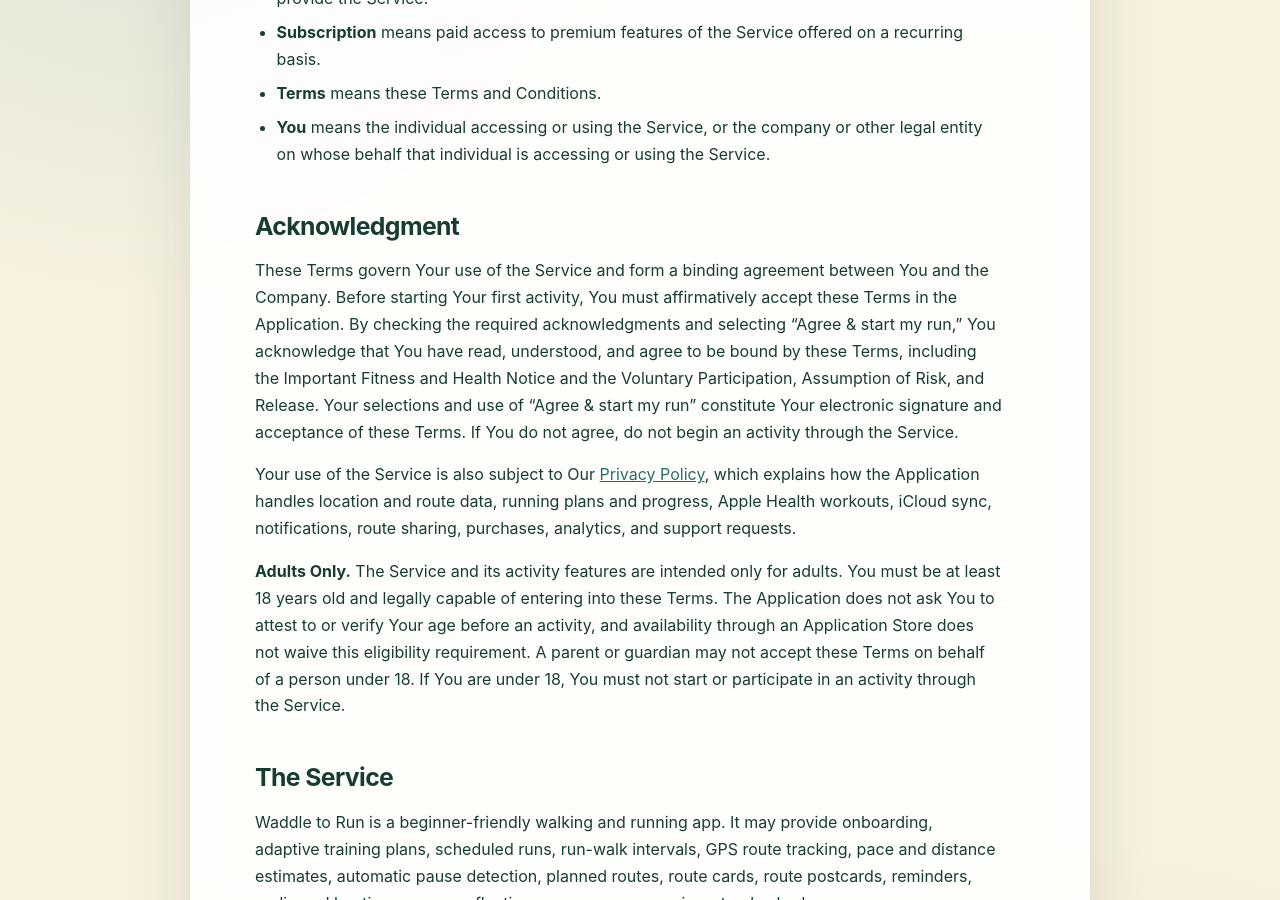
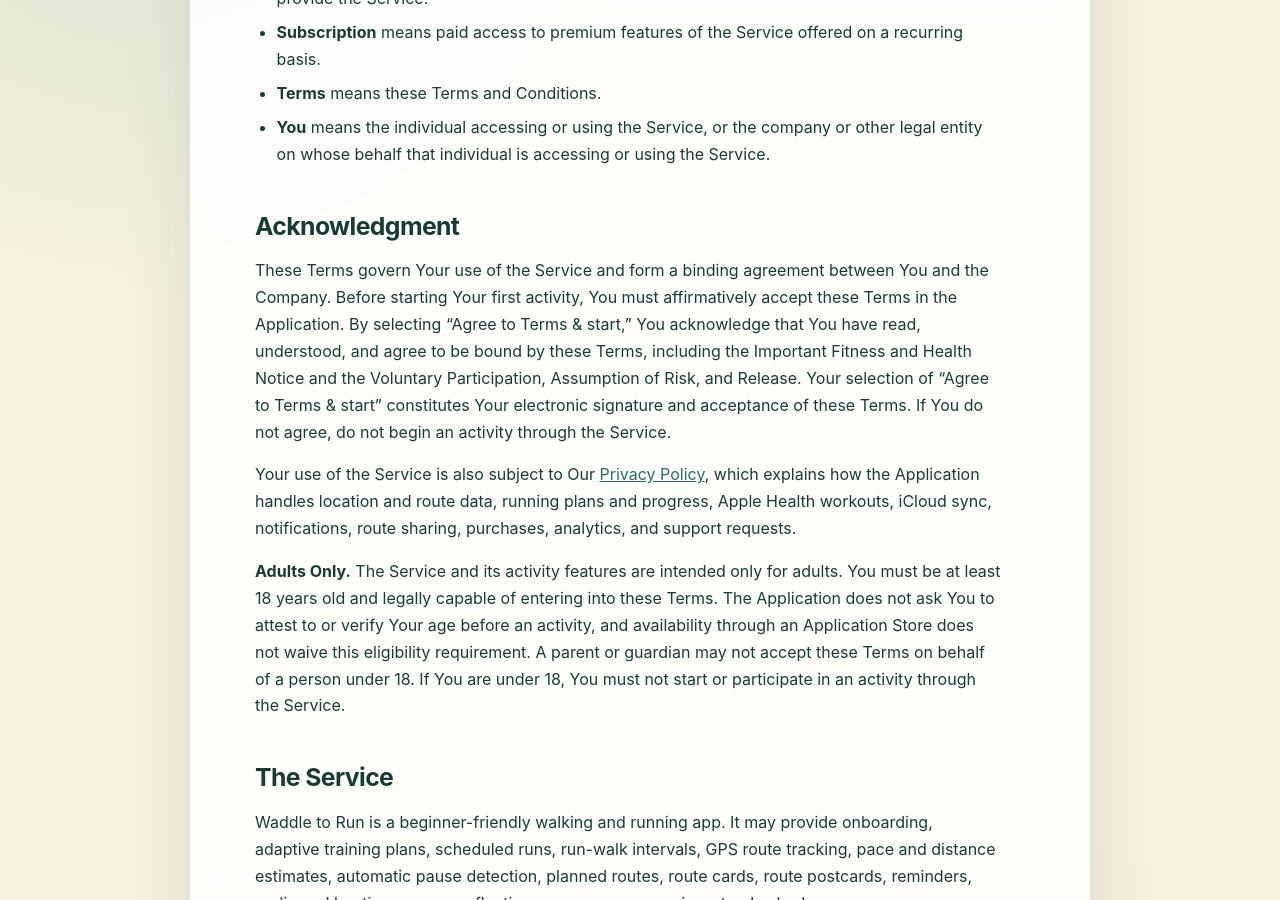
Before and after one commit to spammusubitech/waddle-to-run, a Jekyll site: the page built from Terms.md, in a window 1280 px wide and 900 px high, scrolled down 1220 px. Built offline with Jekyll 4.4.1, drawn with Linux system fonts in a browser that asks for light colours; some of the changed text lies outside the part shown.

Commit message:
Use compact button-only run agreement

```diff
--- a/Terms.md
+++ b/Terms.md
@@ -37,7 +37,7 @@ For these Terms and Conditions:
 
 ## Acknowledgment
 
-These Terms govern Your use of the Service and form a binding agreement between You and the Company. Before starting Your first activity, You must affirmatively accept these Terms in the Application. By checking the required acknowledgments and selecting “Agree & start my run,” You acknowledge that You have read, understood, and agree to be bound by these Terms, including the Important Fitness and Health Notice and the Voluntary Participation, Assumption of Risk, and Release. Your selections and use of “Agree & start my run” constitute Your electronic signature and acceptance of these Terms. If You do not agree, do not begin an activity through the Service.
+These Terms govern Your use of the Service and form a binding agreement between You and the Company. Before starting Your first activity, You must affirmatively accept these Terms in the Application. By selecting “Agree to Terms & start,” You acknowledge that You have read, understood, and agree to be bound by these Terms, including the Important Fitness and Health Notice and the Voluntary Participation, Assumption of Risk, and Release. Your selection of “Agree to Terms & start” constitutes Your electronic signature and acceptance of these Terms. If You do not agree, do not begin an activity through the Service.
 
 Your use of the Service is also subject to Our [Privacy Policy](https://spammusubitech.github.io/waddle-to-run/privacy/), which explains how the Application handles location and route data, running plans and progress, Apple Health workouts, iCloud sync, notifications, route sharing, purchases, analytics, and support requests.
 
```
Also changed, not shown: other parts of Terms.md (+1 -1 lines).
